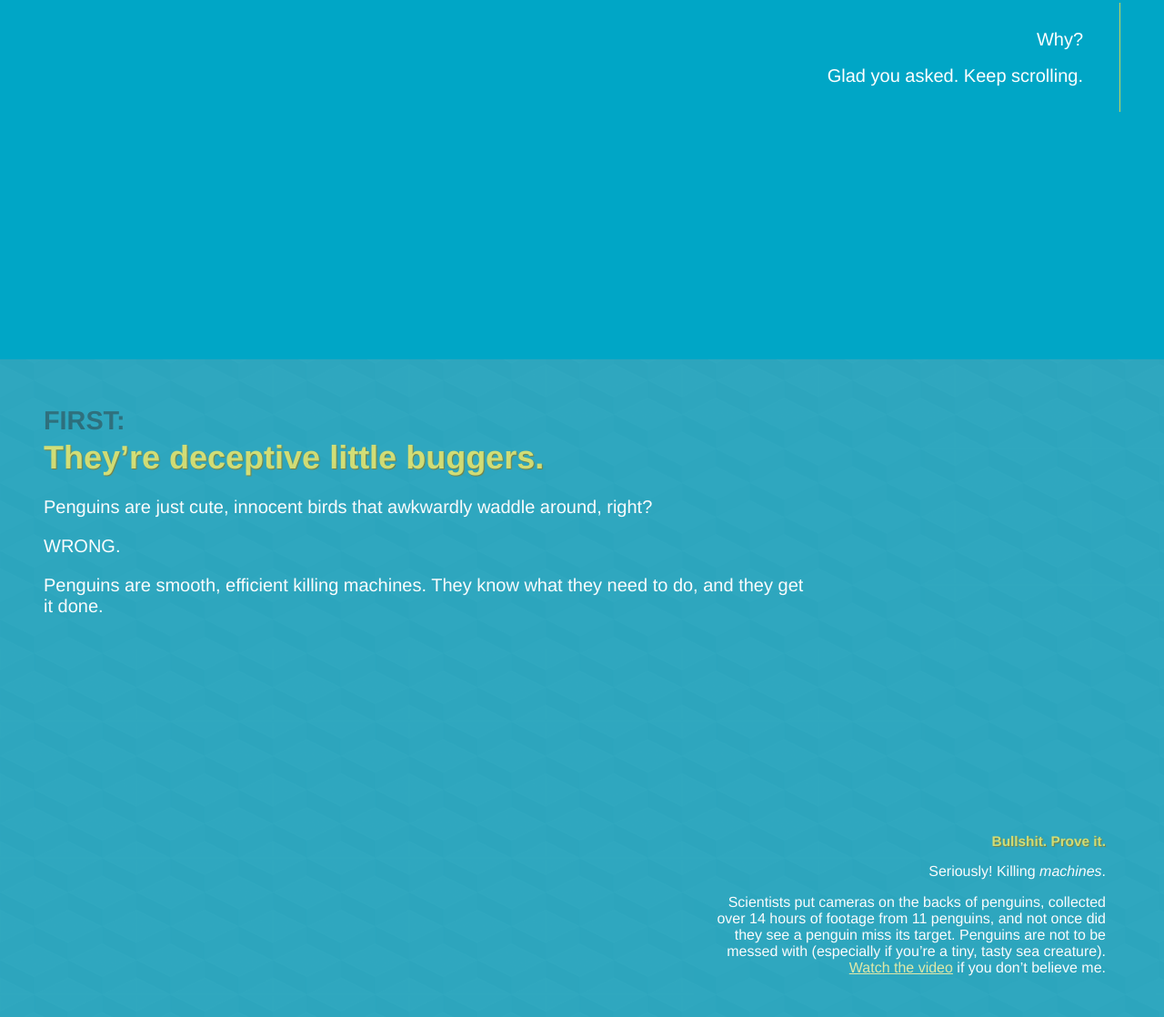
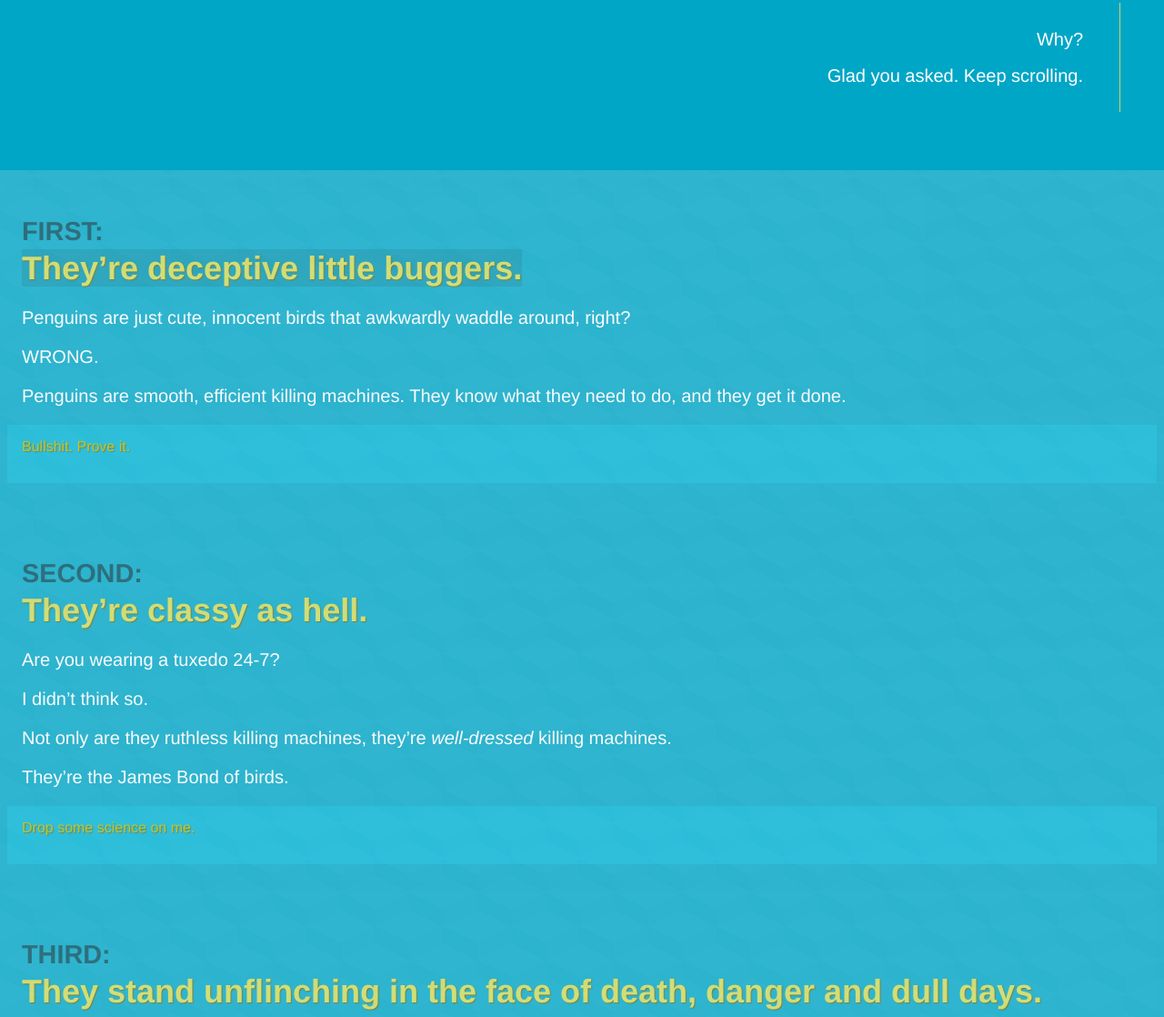
Before and after one commit to katywatkins/not-your-average-bird, a plain HTML site: page index.html in a window 1280 px wide. Shown: the part 557-1675 px from the top of the page at 91% size. Drawn offline with nearby package versions, Linux system fonts and the light colour scheme; files that its build step writes are made by us from their sources.

Commit message:
adjusts temporary styling to go with the show/hide magic

```diff
--- a/_asides.scss
+++ b/_asides.scss
@@ -1,4 +1,3 @@
-
 aside {
 	/*background: rgba(203,217,88, .7); /* lime green */
 	padding: 0 1em .3em 1em;
@@ -6,6 +5,7 @@ aside {
 	color: white;
 	background-color: lighten($base-color, 3) ;
 
+/*  font-size: 1.2em; */
 }
 
 
--- a/_main.scss
+++ b/_main.scss
@@ -1,4 +1,4 @@
-/* Is there a way to say: if Typekit fonts don't load, don't do the anti-aliasing thing in Chrome? */
+/*Is there a way to say: if Typekit fonts don't load, don't do the anti-aliasing thing in Chrome? */
 
 
 html, body, #site {
@@ -15,17 +15,22 @@ html, body, #site {
 
 }
 
+.hidden>div{
+    display:none;
+}
+
+.visible>div{
+    display:block;
+}
 
 h1 {
 	font-family: "proxima-nova-extra-condensed", "Helvetica Neue", Helvetica, Arial, sans-serif;
 	font-size:2.25em; /* 36 / 16 */
 	font-weight: 700;
 	color: $alt-color ;
-	/* grabs Helventica Neue Condensed Bold in Firefox on Mac at least*/
-	font-stretch:condensed;
+	font-stretch:condensed;  	/* grabs Helventica Neue Condensed Bold in Firefox on Mac at least*/
 	line-height:1.1em;
 	text-shadow:  1px 1px 1px darken($alt-color, 35);
-
 }
 
 .title {
@@ -37,15 +42,19 @@ h1 {
 }
 
 section {
-	min-height:100%;
-	position:relative;
+	/* min-height:100%;
+	position:relative; */
 	background: $base-color;
 	padding:1.5em;
 	opacity: .8;
 }
 
-body :nth-of-type(even) {
+section :nth-of-type(even) {    /* won't work in older browsers, IE8, etc */
 	background: darken($base-color, 4);
+}
+
+section :nth-of-type(3n+3) {
+	background: darken($base-color, 15);
 }
 
 p, ul, ol, hr, pre, dl {
@@ -87,22 +96,8 @@ a:hover {
 	text-decoration: line-through;
 }
 
-/* *************** ASIDES ************** */
 
-
-aside {
-/* background: $alt-color;
-text-align:right; */
-	display:none;
-}
-
-aside h1 {
-	font-size: 1.2em;
-}
-
-
-
-@media screen and (min-width:331px) and (min-height:331px){
+/* @media screen and (min-width:331px) and (min-height:331px){
 
 	section {
 		padding-left:3em;
@@ -131,7 +126,7 @@ aside h1 {
 		max-width: 100%;
 	}
 }
-
+ */
 @media screen and (min-width:950px) {
 
 		h1, h2, h3, h4, h5, h6, p, ul, ol, blockquote {
@@ -139,3 +134,14 @@ aside h1 {
  */
 }
 }
+
+
+
+/*  old - made each section size of viewport
+section {
+	min-height:100%;
+	position:relative;
+	background: $base-color;
+	padding:1.5em;
+	opacity: .8;
+} */
--- a/_vars.scss
+++ b/_vars.scss
@@ -10,10 +10,10 @@ $background-color: #FFF;
 $link-color: lighten($alt-color, 15);
 $link-color-visited: lighten($base-color, 50);  /* rgb(19, 145, 169); */
 $link-color-hover: $alt-color;
-/* $link-color-aside: darken($base-color, 20);
+$link-color-aside: darken($base-color, 20);
 $link-color-aside-hover: $alt-color;
 $link-color-aside-visited: lighten($alt-color, 15);
- */
+
 
 /* $text-color: #888;
 $heading-color: $text-color;
--- a/style.scss
+++ b/style.scss
@@ -4,6 +4,6 @@
 
 @import "header";
 
-/*@import "asides"; */
+@import "asides";
 
 @import "footer";
```
